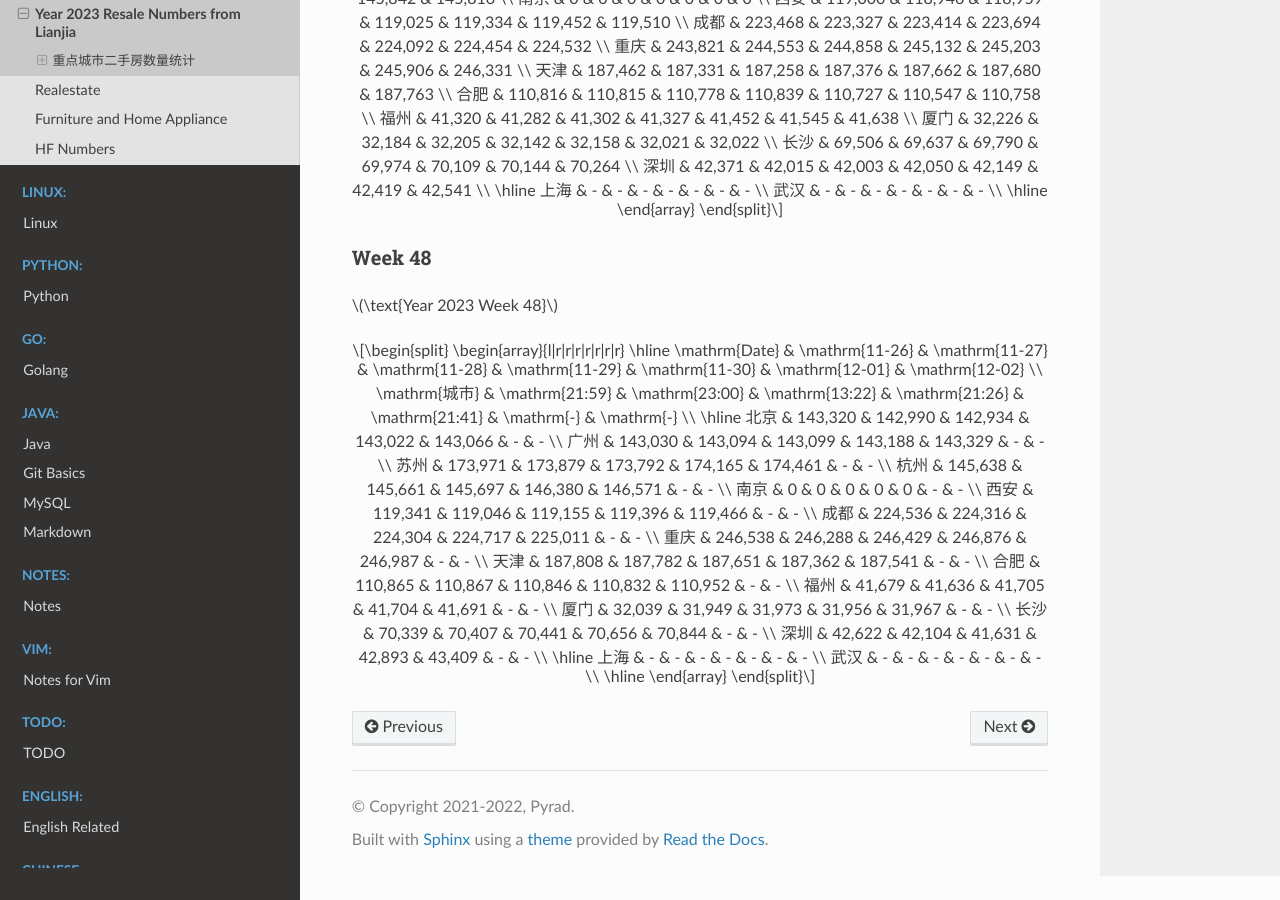
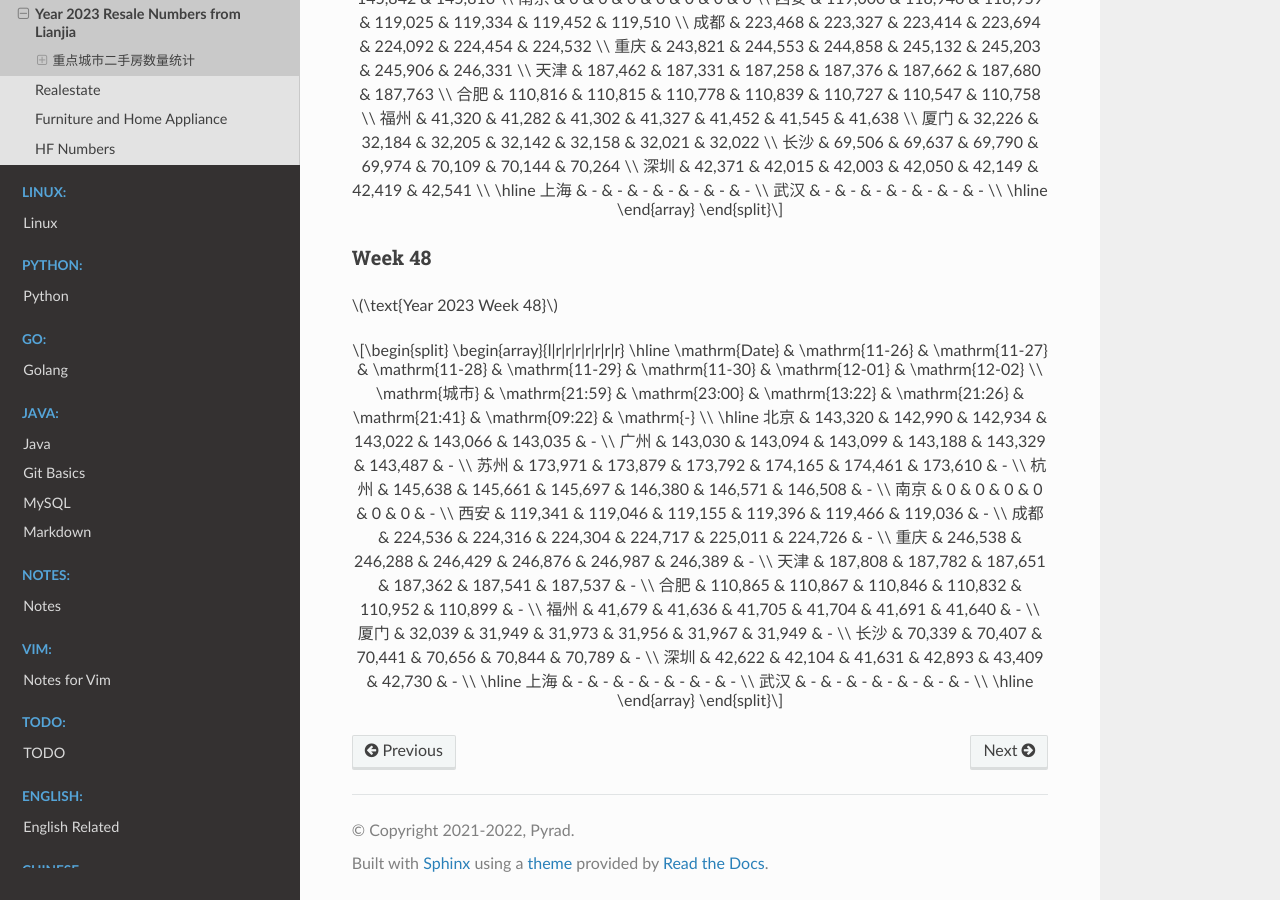
Before and after one commit to Pyrad/pyradnotes, a Sphinx documentation site: the page built from source/RealEstate/resalenumbers2023.md, in a window 1280 px wide and 900 px high, scrolled down 19213 px. Built offline with Sphinx 7.4.7 and the Read the Docs theme 2.0.0, drawn with Linux system fonts in a browser that asks for light colours; a script that is not in the unit is left out.

Commit message:
Realestate Update resale numbers 2023-12-01 09:22

```diff
--- a/source/RealEstate/resalenumbers2023.md
+++ b/source/RealEstate/resalenumbers2023.md
@@ -1250,22 +1250,22 @@
 \begin{array}{l|r|r|r|r|r|r|r}
 \hline
 \mathrm{Date} & \mathrm{11-26} & \mathrm{11-27} & \mathrm{11-28} & \mathrm{11-29} & \mathrm{11-30} & \mathrm{12-01} & \mathrm{12-02} \\
-\mathrm{城市} & \mathrm{21:59} & \mathrm{23:00} & \mathrm{13:22} & \mathrm{21:26} & \mathrm{21:41} & \mathrm{-} & \mathrm{-} \\
+\mathrm{城市} & \mathrm{21:59} & \mathrm{23:00} & \mathrm{13:22} & \mathrm{21:26} & \mathrm{21:41} & \mathrm{09:22} & \mathrm{-} \\
 \hline
-北京 & 143,320 & 142,990 & 142,934 & 143,022 & 143,066 & - & - \\
-广州 & 143,030 & 143,094 & 143,099 & 143,188 & 143,329 & - & - \\
-苏州 & 173,971 & 173,879 & 173,792 & 174,165 & 174,461 & - & - \\
-杭州 & 145,638 & 145,661 & 145,697 & 146,380 & 146,571 & - & - \\
-南京 & 0 & 0 & 0 & 0 & 0 & - & - \\
-西安 & 119,341 & 119,046 & 119,155 & 119,396 & 119,466 & - & - \\
-成都 & 224,536 & 224,316 & 224,304 & 224,717 & 225,011 & - & - \\
-重庆 & 246,538 & 246,288 & 246,429 & 246,876 & 246,987 & - & - \\
-天津 & 187,808 & 187,782 & 187,651 & 187,362 & 187,541 & - & - \\
-合肥 & 110,865 & 110,867 & 110,846 & 110,832 & 110,952 & - & - \\
-福州 & 41,679 & 41,636 & 41,705 & 41,704 & 41,691 & - & - \\
-厦门 & 32,039 & 31,949 & 31,973 & 31,956 & 31,967 & - & - \\
-长沙 & 70,339 & 70,407 & 70,441 & 70,656 & 70,844 & - & - \\
-深圳 & 42,622 & 42,104 & 41,631 & 42,893 & 43,409 & - & - \\
+北京 & 143,320 & 142,990 & 142,934 & 143,022 & 143,066 & 143,035 & - \\
+广州 & 143,030 & 143,094 & 143,099 & 143,188 & 143,329 & 143,487 & - \\
+苏州 & 173,971 & 173,879 & 173,792 & 174,165 & 174,461 & 173,610 & - \\
+杭州 & 145,638 & 145,661 & 145,697 & 146,380 & 146,571 & 146,508 & - \\
+南京 & 0 & 0 & 0 & 0 & 0 & 0 & - \\
+西安 & 119,341 & 119,046 & 119,155 & 119,396 & 119,466 & 119,036 & - \\
+成都 & 224,536 & 224,316 & 224,304 & 224,717 & 225,011 & 224,726 & - \\
+重庆 & 246,538 & 246,288 & 246,429 & 246,876 & 246,987 & 246,389 & - \\
+天津 & 187,808 & 187,782 & 187,651 & 187,362 & 187,541 & 187,537 & - \\
+合肥 & 110,865 & 110,867 & 110,846 & 110,832 & 110,952 & 110,899 & - \\
+福州 & 41,679 & 41,636 & 41,705 & 41,704 & 41,691 & 41,640 & - \\
+厦门 & 32,039 & 31,949 & 31,973 & 31,956 & 31,967 & 31,949 & - \\
+长沙 & 70,339 & 70,407 & 70,441 & 70,656 & 70,844 & 70,789 & - \\
+深圳 & 42,622 & 42,104 & 41,631 & 42,893 & 43,409 & 42,730 & - \\
 \hline
 上海 & - & - & - & - & - & - & - \\
 武汉 & - & - & - & - & - & - & - \\
```
Also changed, not shown: 1 other file.
